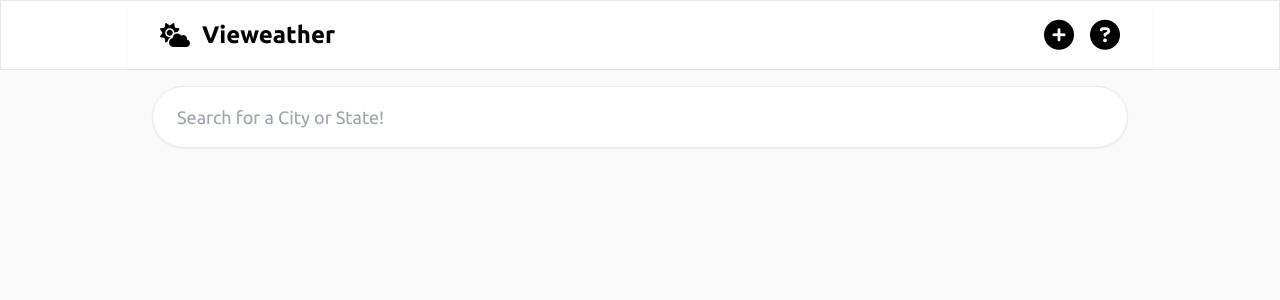
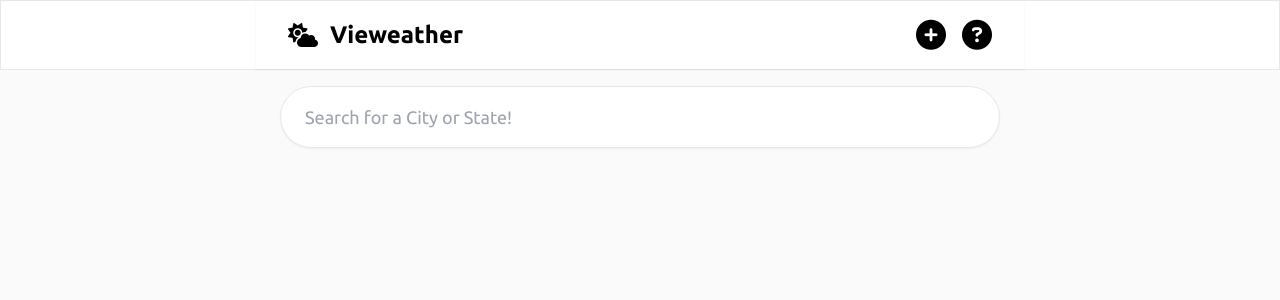
Before and after one commit to arBishal/Meoweather, a Vue app: page / in a window 1280 px wide. Shown: the top 300 px of the page. Built offline with nearby package versions, Linux system fonts and the light colour scheme.

Commit message:
Fix visual tidbits

```diff
--- a/src/components/AsyncCityView.vue
+++ b/src/components/AsyncCityView.vue
@@ -65,7 +65,7 @@
         <h2 class="text-2xl font-bold">Hourly Weather</h2>
         <div class="w-full flex gap-8 overflow-auto">
           <div v-for="hourData in weatherData.hourly" :key="hourData.dt"
-            class="flex flex-col gap-4 w-12 h-auto items-center mb-4">
+            class="flex flex-col gap-2 w-12 h-auto items-center mb-4">
             <p class="whitespace-nowrap text-md w-full">
               {{
                 new Date(
--- a/src/components/Navbar.vue
+++ b/src/components/Navbar.vue
@@ -1,6 +1,6 @@
 <template>
   <header class="sticky top-0 bg-white border">
-    <nav class="container max-w-screen-lg flex items-center justify-between gap-4 py-4 text-black shadow-sm">
+    <nav class="container max-w-screen-md flex items-center justify-between gap-4 py-4 text-black shadow-sm">
       <!-- left component -->
       <RouterLink :to="{ name: 'home' }">
         <div class="flex justify-center items-center gap-3">
--- a/src/views/HomeView.vue
+++ b/src/views/HomeView.vue
@@ -1,5 +1,5 @@
 <template>
-  <main class="max-w-screen-lg container text-black px-6 py-4 flex flex-col">
+  <main class="max-w-screen-md container text-black px-6 py-4 flex flex-col">
     <div class="w-full flex flex-col gap-1">
       <!-- search input -->
       <input v-model="searchQuery" @input="getSearchResults" type="text" placeholder="Search for a City or State!"
```
